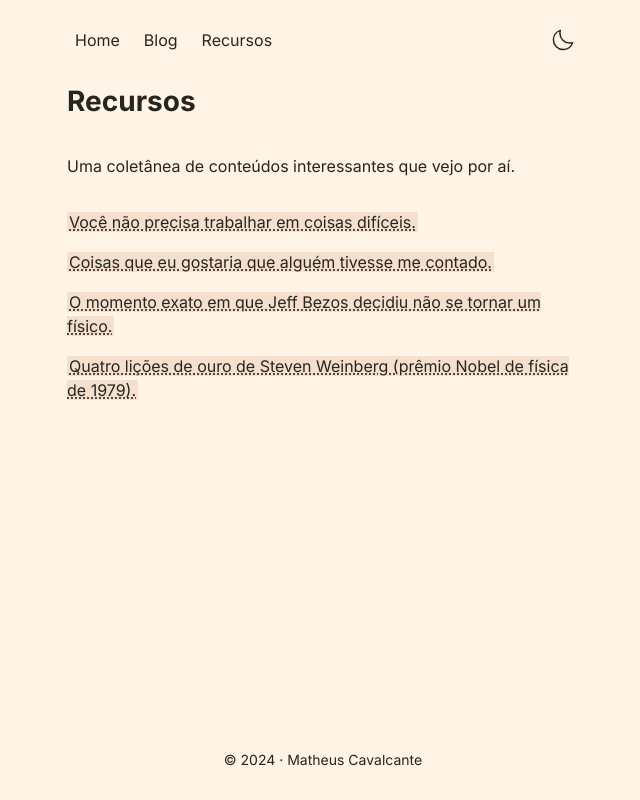
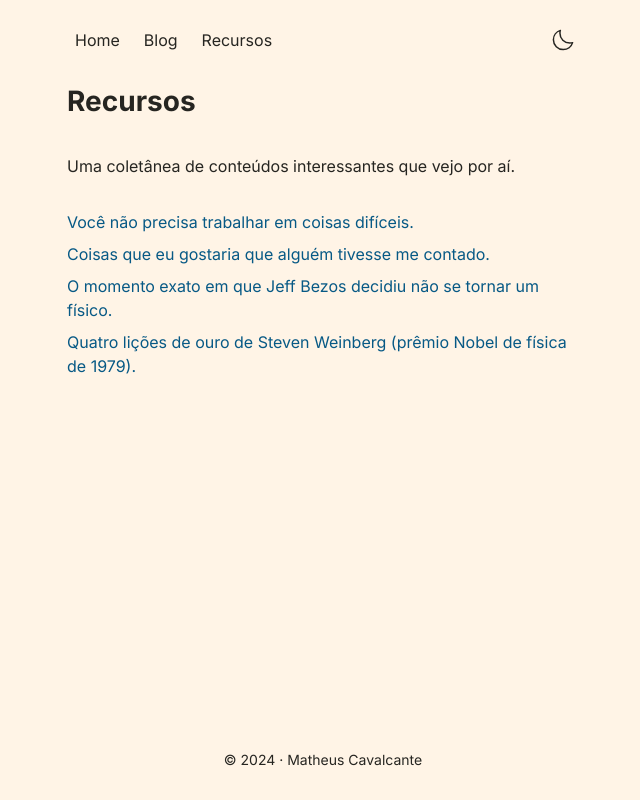
Before and after one commit to mcavalcantes/website, a React (Vite) app: page /recursos in a window 1280 px wide. Shown: the whole page, without its empty margins (317-957 px from the left). Built offline with nearby package versions, Linux system fonts and the light colour scheme.

Commit message:
fixed links appearance in resources page (default one was messy for using in this case)

```diff
--- a/src/pages/Resources/resources.tsx
+++ b/src/pages/Resources/resources.tsx
@@ -23,13 +23,13 @@ export const Resources = () => {
     <Layout theme={theme} setTheme={setTheme}>
       <h1>Recursos</h1>
       <p>Uma coletânea de conteúdos interessantes que vejo por aí.</p>
-      <ul className="gap-4">
+      <ul className="gap-2">
         {RESOURCES.map(item =>
           <li key={uuidv4()}>
             <a
               href={item.HREF}
               target="_blank"
-              className="px-0.5 underline decoration-dotted underline-offset-2 bg-light-hover dark:bg-dark-hover"
+              className="text-sky-800 dark:text-sky-600 hover:underline"
             >
               {item.TITLE}
             </a>
```
